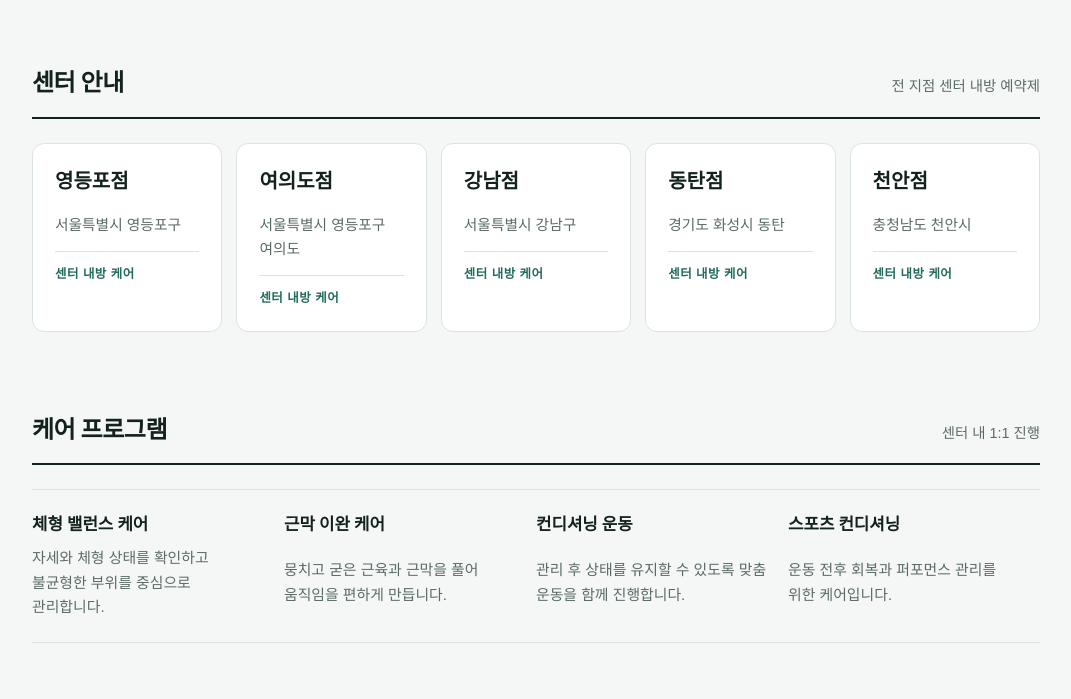
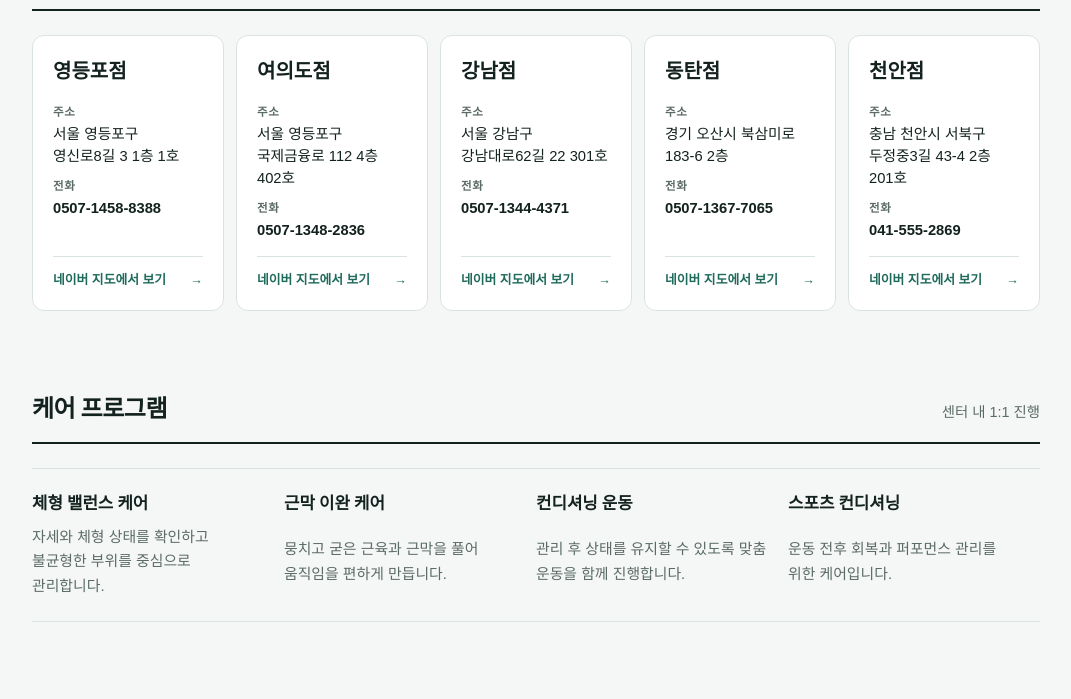
Before and after one commit to Ryu303/physicalcarea, a plain HTML site: page index.html in a window 1280 px wide. Shown: the part 407-1106 px from the top of the page, without its empty margins (104-1175 px from the left). Drawn offline with Linux system fonts and the light colour scheme; a web font is replaced by a local one.

Commit message:
Add files via upload

```diff
--- a/index.html
+++ b/index.html
@@ -54,9 +54,9 @@
   .logo-mark svg { width: 16px; height: 16px; }
   .tag { font-size: 0.8rem; font-weight: 600; color: var(--accent); background: var(--accent-soft); padding: 4px 10px; border-radius: 999px; white-space: nowrap; }
 
-  .hero .wrap { padding-block: 64px 48px; display: grid; gap: 20px; }
+  .hero .wrap { padding-block: 40px 8px; display: grid; gap: 14px; }
   .eyebrow { font-size: 0.8rem; font-weight: 600; letter-spacing: 0.08em; color: var(--accent); }
-  .hero h1 { font-size: clamp(2rem, 5vw, 3.2rem); font-weight: 800; line-height: 1.2; letter-spacing: -0.03em; }
+  .hero h1 { font-size: clamp(1.9rem, 4.4vw, 2.8rem); font-weight: 800; line-height: 1.2; letter-spacing: -0.03em; }
   .hero h1 em { font-style: normal; color: var(--accent); }
   .hero p { color: var(--muted); max-width: 36em; font-size: 1.05rem; }
 
@@ -65,20 +65,24 @@
   .notice span { color: var(--muted); font-size: 0.95rem; }
 
   section .wrap { padding-block: 40px; display: grid; gap: 24px; }
+  #branches .wrap { padding-top: 24px; }
   .section-head { display: flex; align-items: baseline; justify-content: space-between; gap: 12px; flex-wrap: wrap; border-bottom: 2px solid var(--ink); padding-bottom: 12px; }
   .section-head h2 { font-size: 1.5rem; font-weight: 800; letter-spacing: -0.02em; }
   .section-head span { color: var(--muted); font-size: 0.9rem; }
 
-  .branches { display: grid; grid-template-columns: repeat(auto-fit, minmax(170px, 1fr)); gap: 14px; }
+  .branches { display: grid; grid-template-columns: repeat(auto-fit, minmax(180px, 1fr)); gap: 12px; }
   @media (max-width: 480px) { .branches { grid-template-columns: 1fr; } }
-  .branch { background: var(--surface); border: 1px solid var(--line); border-radius: 12px; padding: 22px; display: grid; gap: 14px; align-content: start; color: inherit; text-decoration: none; transition: border-color .15s, transform .15s; }
+  .branch { background: var(--surface); border: 1px solid var(--line); border-radius: 12px; padding: 20px; display: grid; gap: 14px; grid-template-rows: auto 1fr auto; color: inherit; text-decoration: none; transition: border-color .15s, transform .15s; }
   .branch:hover { border-color: var(--accent); transform: translateY(-2px); }
   .branch:focus-visible { outline: 2px solid var(--accent); outline-offset: 2px; }
-  .branch .type { display: flex; justify-content: space-between; gap: 8px; }
   @media (prefers-reduced-motion: reduce) { .branch { transition: none; } .branch:hover { transform: none; } }
   .branch h3 { font-size: 1.25rem; font-weight: 800; }
-  .branch .region { color: var(--muted); font-size: 0.92rem; }
-  .branch .type { font-size: 0.78rem; font-weight: 600; color: var(--accent); letter-spacing: 0.04em; border-top: 1px solid var(--line); padding-top: 12px; }
+  .branch dl { margin: 0; display: grid; gap: 10px; align-content: start; }
+  .branch dl div { display: grid; gap: 1px; }
+  .branch dt { font-size: 0.72rem; font-weight: 600; letter-spacing: 0.06em; color: var(--muted); }
+  .branch dd { margin: 0; font-size: 0.92rem; line-height: 1.5; }
+  .branch dd.tel { font-weight: 600; font-variant-numeric: tabular-nums; }
+  .branch .type { font-size: 0.8rem; font-weight: 600; color: var(--accent); border-top: 1px solid var(--line); padding-top: 12px; display: flex; justify-content: space-between; gap: 8px; }
 
   .cares { display: grid; grid-template-columns: repeat(auto-fit, minmax(220px, 1fr)); gap: 0; border-top: 1px solid var(--line); }
   .care { padding: 20px 4px; border-bottom: 1px solid var(--line); display: grid; gap: 6px; }
@@ -131,28 +135,43 @@
       <div class="branches">
         <a class="branch" href="https://naver.me/xAfcieuR" target="_blank" rel="noopener">
           <h3>영등포점</h3>
-          <p class="region">서울특별시 영등포구</p>
-          <p class="type">센터 내방 케어</p>
+          <dl>
+            <div><dt>주소</dt><dd>서울 영등포구 영신로8길 3 1층 1호</dd></div>
+            <div><dt>전화</dt><dd class="tel">0507-1458-8388</dd></div>
+          </dl>
+          <p class="type"><span>네이버 지도에서 보기</span><span aria-hidden="true">→</span></p>
         </a>
         <a class="branch" href="https://naver.me/GMPpXX8A" target="_blank" rel="noopener">
           <h3>여의도점</h3>
-          <p class="region">서울특별시 영등포구 여의도</p>
-          <p class="type">센터 내방 케어</p>
+          <dl>
+            <div><dt>주소</dt><dd>서울 영등포구 국제금융로 112 4층 402호</dd></div>
+            <div><dt>전화</dt><dd class="tel">0507-1348-2836</dd></div>
+          </dl>
+          <p class="type"><span>네이버 지도에서 보기</span><span aria-hidden="true">→</span></p>
         </a>
         <a class="branch" href="https://naver.me/xCteAqS2" target="_blank" rel="noopener">
           <h3>강남점</h3>
-          <p class="region">서울특별시 강남구</p>
-          <p class="type">센터 내방 케어</p>
+          <dl>
+            <div><dt>주소</dt><dd>서울 강남구 강남대로62길 22 301호</dd></div>
+            <div><dt>전화</dt><dd class="tel">0507-1344-4371</dd></div>
+          </dl>
+          <p class="type"><span>네이버 지도에서 보기</span><span aria-hidden="true">→</span></p>
         </a>
         <a class="branch" href="https://naver.me/GMPpXX8A" target="_blank" rel="noopener">
           <h3>동탄점</h3>
-          <p class="region">경기도 화성시 동탄</p>
-          <p class="type">센터 내방 케어</p>
+          <dl>
+            <div><dt>주소</dt><dd>경기 오산시 북삼미로 183-6 2층</dd></div>
+            <div><dt>전화</dt><dd class="tel">0507-1367-7065</dd></div>
+          </dl>
+          <p class="type"><span>네이버 지도에서 보기</span><span aria-hidden="true">→</span></p>
         </a>
         <a class="branch" href="https://naver.me/xllPDIKg" target="_blank" rel="noopener">
           <h3>천안점</h3>
-          <p class="region">충청남도 천안시</p>
-          <p class="type">센터 내방 케어</p>
+          <dl>
+            <div><dt>주소</dt><dd>충남 천안시 서북구 두정중3길 43-4 2층 201호</dd></div>
+            <div><dt>전화</dt><dd class="tel">041-555-2869</dd></div>
+          </dl>
+          <p class="type"><span>네이버 지도에서 보기</span><span aria-hidden="true">→</span></p>
         </a>
       </div>
     </div>
```
